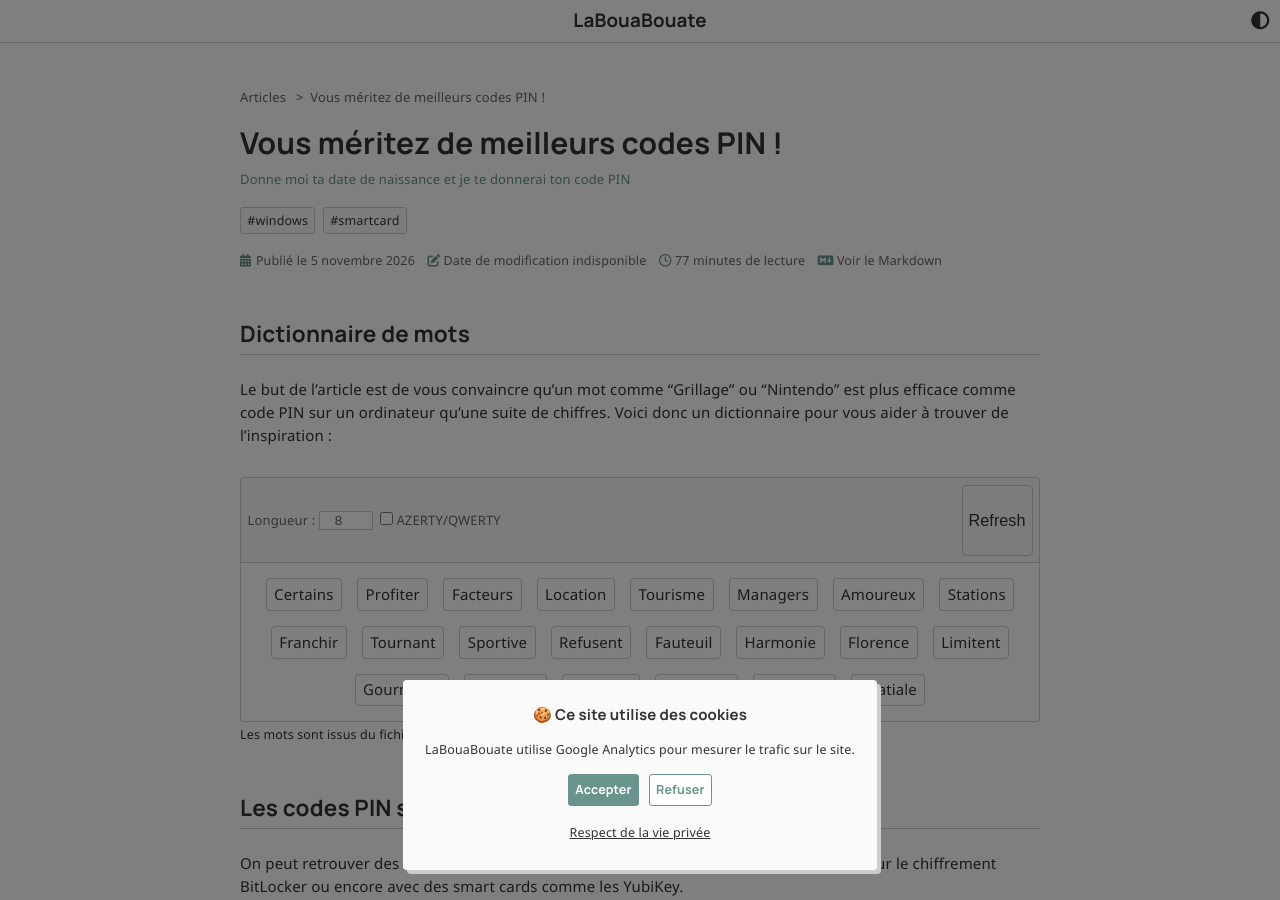
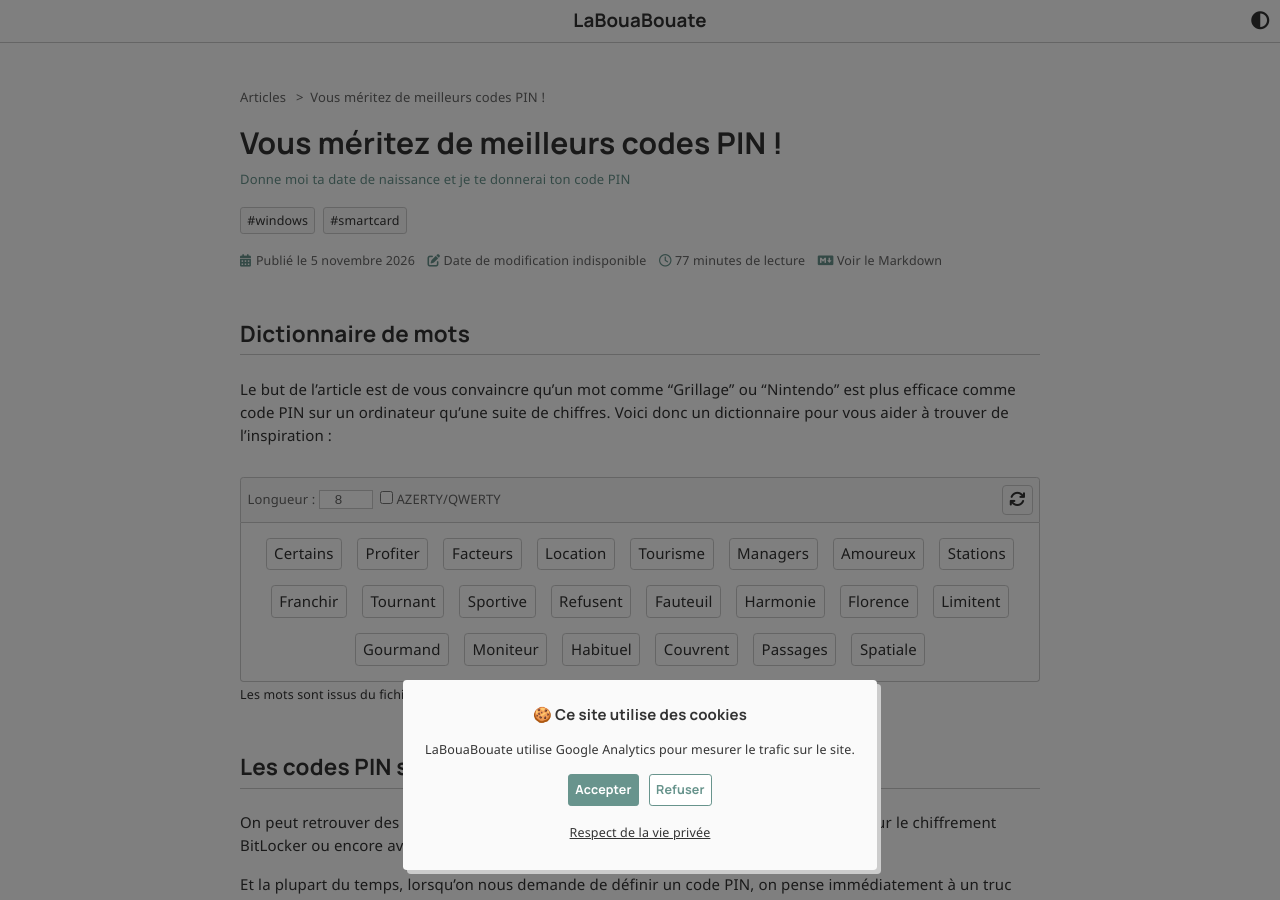
Before and after one commit to leobouard/leobouard.github.io, a Jekyll site: the page built from _posts/2026/2026-11-05-un-code-pin-qu-il-est-bien.md, in a window 1280 px wide and 900 px high. Built offline with Jekyll 4.4.1, drawn with Linux system fonts in a browser that asks for light colours; nearby versions of some CDN libraries; some web fonts are replaced; comment, search, counter and statistics services are not loaded.

Commit message:
Update pin-generator.html

```diff
--- a/_includes/pin-generator.html
+++ b/_includes/pin-generator.html
@@ -5,7 +5,9 @@
       <input type="number" id="pin-length" min="6" max="10" value="8">
       <label><input type="checkbox" id="pin-azertyqwerty">AZERTY/QWERTY</label>
     </div>
-    <button id="refresh" class="hover-popout" type="button">Refresh</button>
+    <button id="refresh" class="hover-popout" type="button" aria-label="Rafraîchir les mots">
+      <i class="fa-solid fa-arrows-rotate"></i>
+    </button>
   </div>
   <div class="pin-generator-results">
     {% for item in site.data.word-list %}
```
